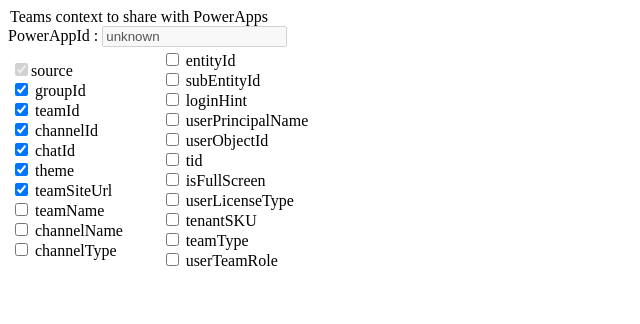
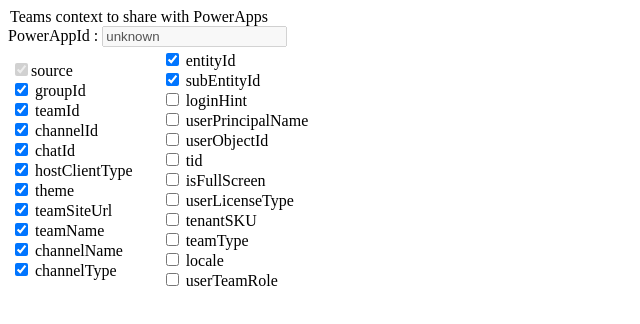
Before and after one commit to Josverl/PowerTab, a plain HTML site: page www/config.html in a window 1280 px wide. Shown: the whole page, without its empty margins (0-640 px from the left). Drawn offline with Linux system fonts and the light colour scheme; a script that the page names is missing.

Commit message:
add locale and hostClientType options

```diff
--- a/www/config.html
+++ b/www/config.html
@@ -126,6 +126,16 @@
                         name="teams_ctx"
                         checked
                         onclick="return ValidateContextSelection();"
+                        id="hostClientType"
+                        value="hostClientType"
+                        title="The type of the host client. Possible values are : android, ios, web, desktop, rigel"
+                        >
+                    <label for="hostClientType">hostClientType</label><br>
+
+                    <input type="checkbox"
+                        name="teams_ctx"
+                        checked
+                        onclick="return ValidateContextSelection();"
                         id="theme"
                         value="theme"
                         title="The current UI theme: default | dark | contrast"
@@ -145,6 +155,7 @@
                     <input type="checkbox"
                         name="teams_ctx"
                         onclick="return ValidateContextSelection();"
+                        checked
                         id="teamName"
                         value="teamName"
                         title="The name of the current team"
@@ -154,6 +165,7 @@
                     <input type="checkbox"
                         name="teams_ctx"
                         onclick="return ValidateContextSelection();"
+                        checked
                         id="channelName"
                         value="channelName"
                         title="The name of the current channel"
@@ -163,6 +175,7 @@
                     <input type="checkbox"
                         name="teams_ctx"
                         onclick="return ValidateContextSelection();"
+                        checked
                         id="channelType"
                         value="channelType"
                         title="microsoftTeams.ChannelType.Private | microsoftTeams.ChannelType.Regular"
@@ -174,6 +187,7 @@
                         <input type="checkbox"
                         name="teams_ctx"
                         onclick="return ValidateContextSelection();"
+                        checked
                         id="entityId"
                         value="entityId"
                         title="The developer-defined unique ID for the entity this content points to"
@@ -183,6 +197,7 @@
                     <input type="checkbox"
                         name="teams_ctx"
                         onclick="return ValidateContextSelection();"
+                        checked
                         id="subEntityId"
                         value="subEntityId"
                         title="The developer-defined unique ID for the sub-entity this content points to"
@@ -260,6 +275,14 @@
                     >
                     <label for="teamType">teamType</label><br>
 
+                    <input type="checkbox"
+                    name="teams_ctx"
+                    onclick="return ValidateContextSelection();"
+                    id="locale"
+                    value="locale"
+                    title="The current locale of the user formatted as languageId-countryId (for example, en-us)."
+                    >
+                    <label for="locale">locale</label><br>
 
                     <input type="checkbox"
                     name="teams_ctx"
@@ -303,7 +326,6 @@
             //todo: get previous settings and restore to UX
             ValidateContextSelection();
 
-            //todo: make save conditional ?
             console.log( "Ready to Save" );
             microsoftTeams.settings.setValidityState(true);
             savePowerTab()
```
Also changed, not shown: 1 other file. Lines whose indentation alone changed are shown as unchanged.
